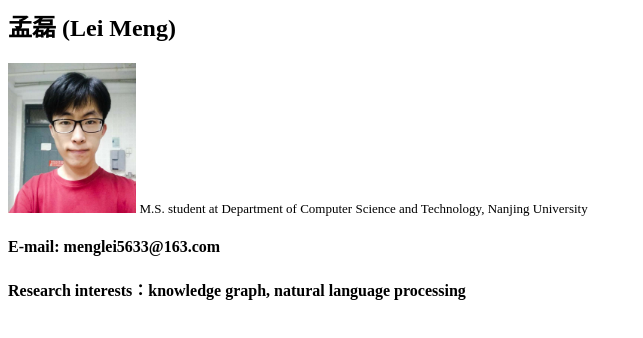
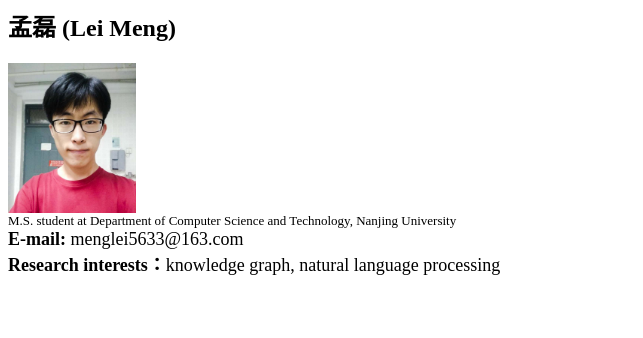
Before and after one commit to menglei5633/menglei5633.github.io, a plain HTML site: page index.html in a window 1280 px wide. Shown: the whole page, without its empty margins (0-643 px from the left). Drawn offline with Linux system fonts and the light colour scheme.

Commit message:
Update index.html

```diff
--- a/index.html
+++ b/index.html
@@ -6,7 +6,7 @@
 <body>
 	<h2> 孟磊 (Lei Meng)</h2>
 	<img src = "me_.jpg" weight = "80px", height="150px"/>
-	<font size="2"> M.S. student at Department of Computer Science and Technology, Nanjing University</font>
-	<h4>E-mail: menglei5633@163.com</h4>
-	<h4>Research interests：knowledge graph, natural language processing</h4>
+	<br/><font size="2"> M.S. student at Department of Computer Science and Technology, Nanjing University</font>
+	<br/><font size="4"><strong>E-mail:</strong> menglei5633@163.com</font>
+	<br/><font size="4"><strong>Research interests：</strong>knowledge graph, natural language processing</font>
 </body>
```
